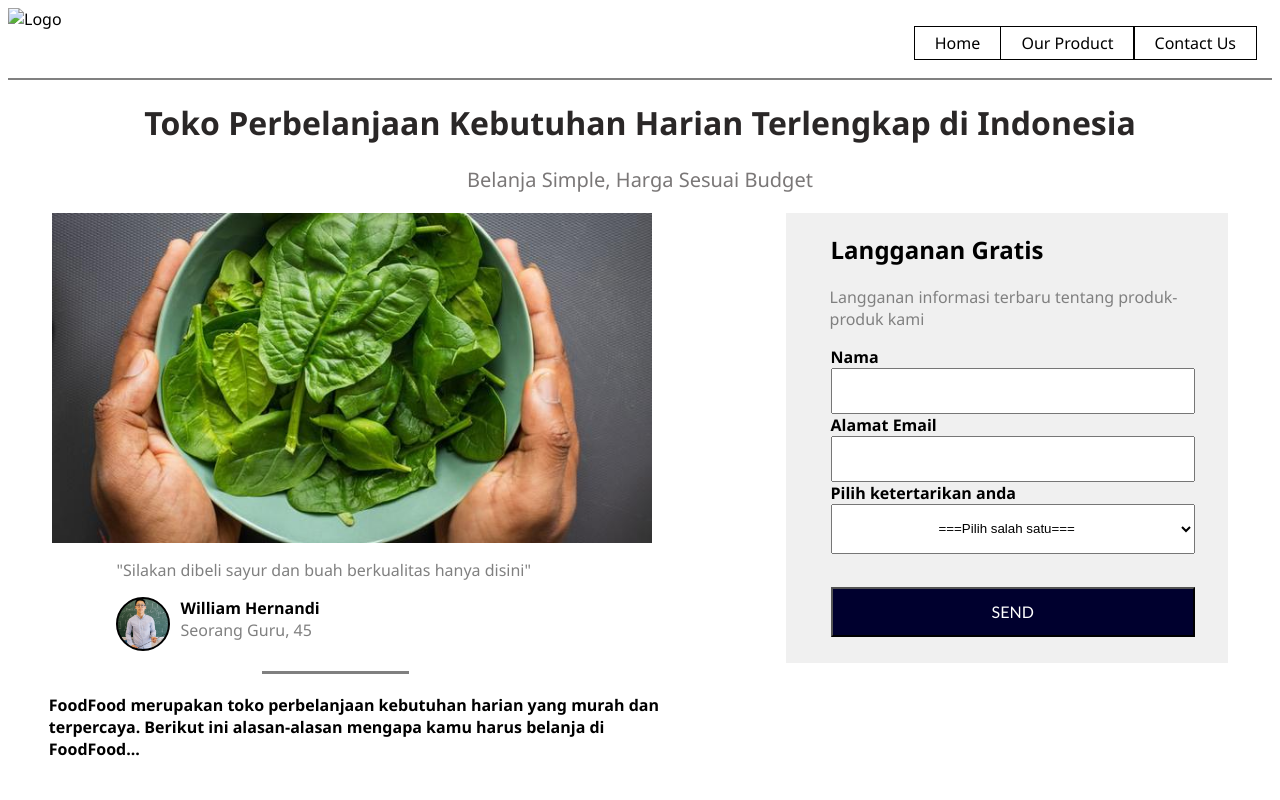
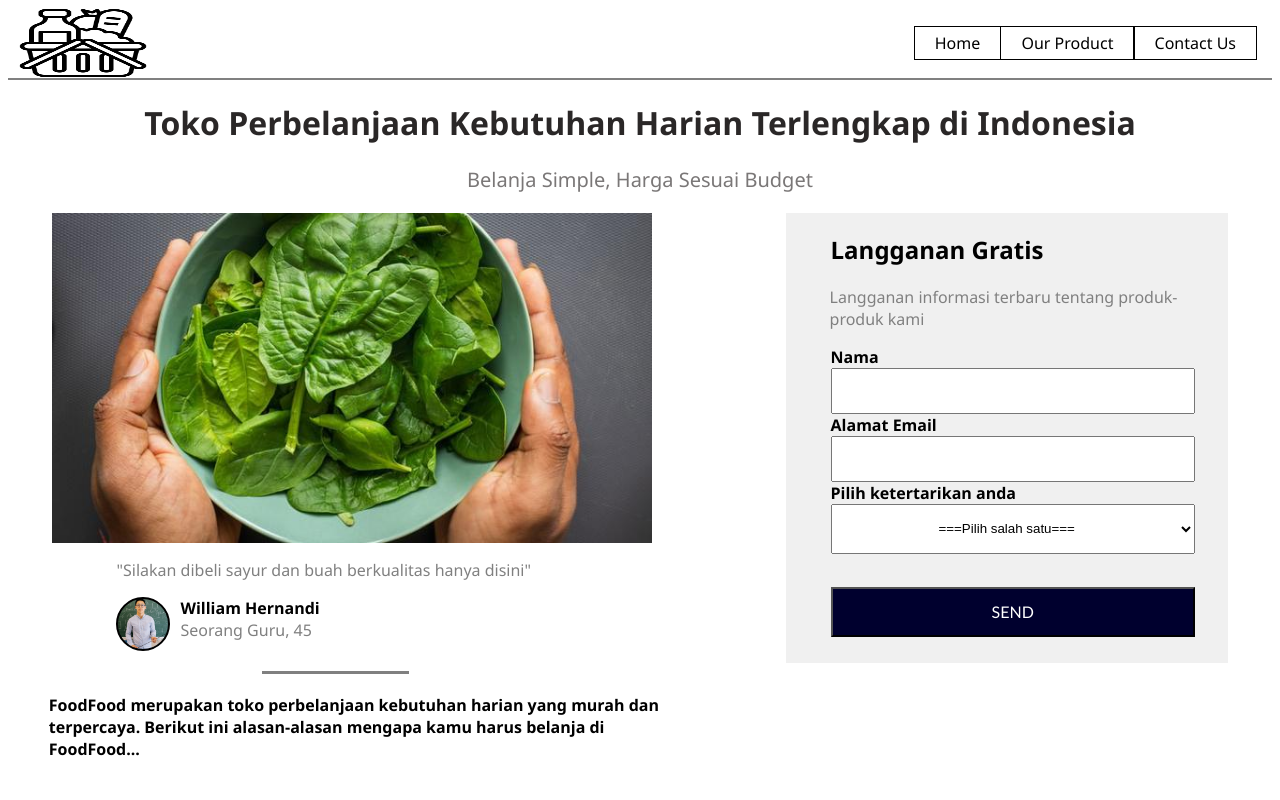
Before and after one commit to revou-fundamental-course/22-jan-24-hideandseekstheorder, a plain HTML site: page index.html in a window 1280 px wide. Shown: the top 800 px of the page. Drawn offline with Linux system fonts and the light colour scheme; the site is published under a folder, as on GitHub Pages, so addresses that start at the root find nothing.

Commit message:
fix icon

```diff
--- a/index.html
+++ b/index.html
@@ -8,7 +8,7 @@
     </head>
 <body>
     <nav class = "navigation-grocery">
-        <img src="/assets/1.png" alt="Logo" class="logo">
+        <img src="assets/1.png" alt="Logo" class="logo">
         <ul class="navigation-items">
             <li class="box-header"><a href="#header-page">Home</a></li>
             <li class="box-header"><a href="#middle-page">Our Product</a></li>
```
